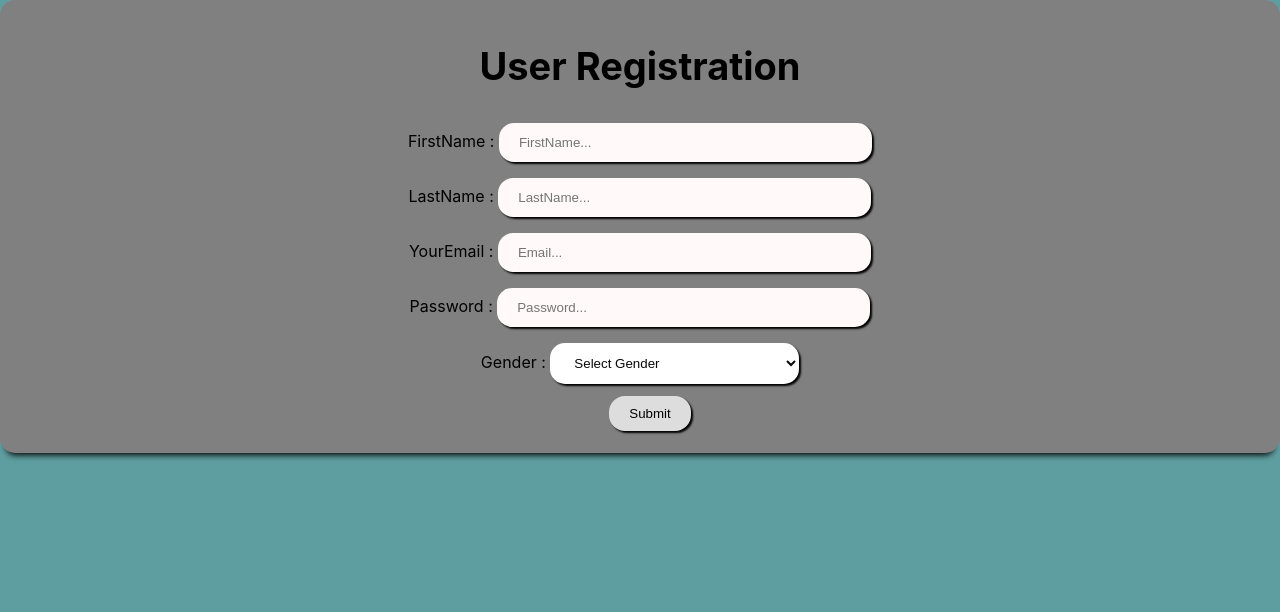
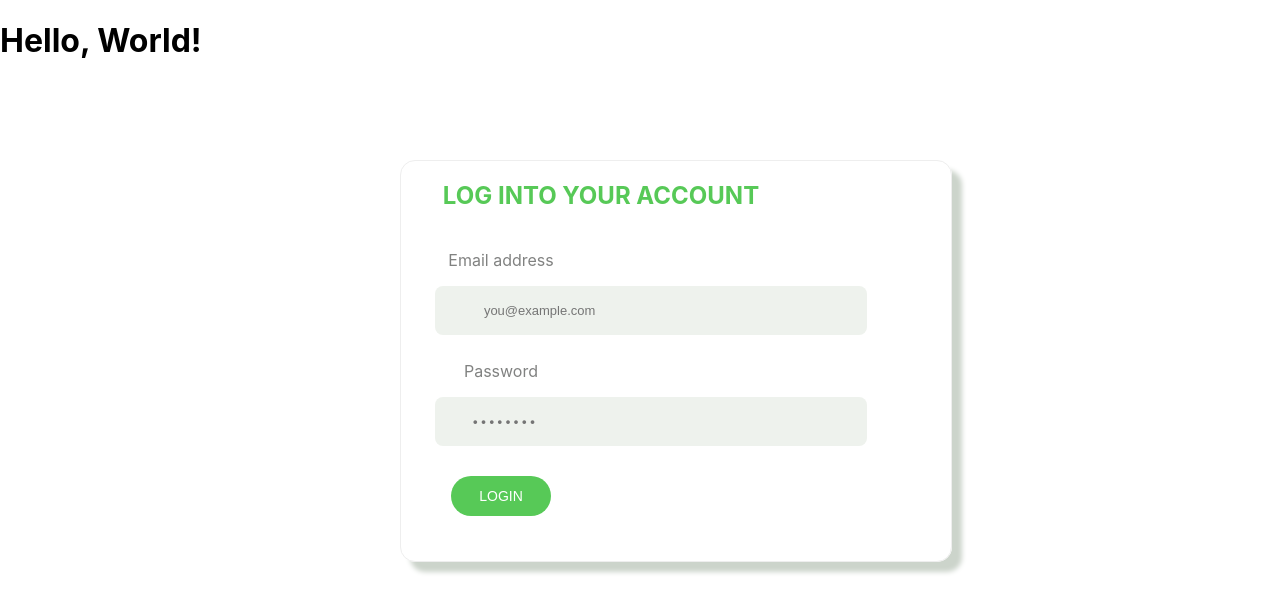
Before and after one commit to dbsSensei/reman-fe, a React (Create React App) app: page /login in a window 1280 px wide. Shown: the top 612 px of the page. Built offline with nearby package versions, Linux system fonts and the light colour scheme.

Commit message:
adding react-router-dom

```diff
--- a/package.json
+++ b/package.json
@@ -8,6 +8,7 @@
     "@testing-library/user-event": "^12.6.2",
     "react": "^17.0.1",
     "react-dom": "^17.0.1",
+    "react-router-dom": "^5.2.0",
     "react-scripts": "4.0.1",
     "web-vitals": "^0.2.4"
   },
--- a/src/App.css
+++ /dev/null
@@ -1,38 +0,0 @@
-.App {
-  text-align: center;
-}
-
-.App-logo {
-  height: 40vmin;
-  pointer-events: none;
-}
-
-@media (prefers-reduced-motion: no-preference) {
-  .App-logo {
-    animation: App-logo-spin infinite 20s linear;
-  }
-}
-
-.App-header {
-  background-color: #282c34;
-  min-height: 100vh;
-  display: flex;
-  flex-direction: column;
-  align-items: center;
-  justify-content: center;
-  font-size: calc(10px + 2vmin);
-  color: white;
-}
-
-.App-link {
-  color: #61dafb;
-}
-
-@keyframes App-logo-spin {
-  from {
-    transform: rotate(0deg);
-  }
-  to {
-    transform: rotate(360deg);
-  }
-}
--- a/src/App.js
+++ b/src/App.js
@@ -1,12 +1,20 @@
 // import Dashboard from './containers/dashboard'
-import "./App.css";
-import Register from "./components/register/register";
+// import './App.css';
+// import Register from './components/register/register';
+import { BrowserRouter as Router, Route, NavLink } from 'react-router-dom';
+import Login from './components/login/login';
+import Dashbord from './containers/dashboard';
 
 function App() {
   console.log('rhoka');
   return (
-    <Register />
-    // <Dashboard />
+    <>
+      <Router>
+        <Route path="/" component={Dashbord} />
+        <Route path="/login" component={Login} />
+        {/* <Route path="/register" component={Register} /> */}
+      </Router>
+    </>
   );
 }
 
--- a/src/components/login/login.js
+++ b/src/components/login/login.js
@@ -1,7 +1,7 @@
 import './login.css';
 import React, { useState, useEffect } from 'react';
 
-function login() {
+function Login() {
   const [value, setValue] = useState('');
   const [password, setPassword] = useState('');
 
@@ -63,4 +63,4 @@ function login() {
   );
 }
 
-export default login;
+export default Login;
--- a/src/components/register/register.css
+++ b/src/components/register/register.css
@@ -29,15 +29,11 @@
     padding: 0 30px;
 } */
 
-body{
-    background-color: cadetblue;
-  }
-
-  h1{
+/* h1 {
   font-size: 38px;
 }
 
-  input[type=text] {
+input[type='text'] {
   width: 30%;
   padding: 12px 20px;
   margin: 8px 0;
@@ -47,10 +43,10 @@ body{
   background-color: rgb(255, 249, 249);
   color: rgb(10, 10, 10);
   font-family: Arial, Helvetica, sans-serif;
-    box-shadow: 2px 2px 2px  black;
+  box-shadow: 2px 2px 2px black;
 }
 
-  input[type=password] {
+input[type='password'] {
   width: 30%;
   padding: 12px 20px;
   margin: 8px 0;
@@ -60,11 +56,10 @@ body{
   background-color: rgb(255, 249, 249);
   color: rgb(10, 10, 10);
   font-family: Arial, Helvetica, sans-serif;
-    box-shadow: 2px 2px 2px  black;
-
+  box-shadow: 2px 2px 2px black;
 }
 
-  input[type=submit] {
+input[type='submit'] {
   background-color: #ddd;
   border: none;
   color: black;
@@ -77,7 +72,7 @@ body{
   border-radius: 16px;
   font-family: Arial, Helvetica, sans-serif;
   margin-left: 22px;
-    box-shadow: 2px 2px 2px  black;
+  box-shadow: 2px 2px 2px black;
 }
 
 select {
@@ -90,31 +85,23 @@ body{
   background-color: rgb(255, 255, 255);
   color: rgb(10, 10, 10);
   font-family: Arial, Helvetica, sans-serif;
-    box-shadow: 2px 2px 2px  black;
-
+  box-shadow: 2px 2px 2px black;
 }
 
-
-  .container{
+.container {
   height: 100%;
   background-color: #808080;
   border-style: hidden;
   border-radius: 15px;
-    padding:18px;
+  padding: 18px;
   text-align: center;
   box-shadow: 0 8px 6px -6px black;
-
-
-
 }
-  @media screen and (max-width:900px){
-
-      .main-contianer{
+@media screen and (max-width: 900px) {
+  .main-contianer {
     display: flex;
     flex-wrap: wrap;
     flex-direction: column;
     justify-content: space-evenly;
-
   }
-
-    }
+} */
```
Also changed, not shown: 2 other files (tests, documents, lock files or other folders). Lines whose indentation alone changed are shown as unchanged.
